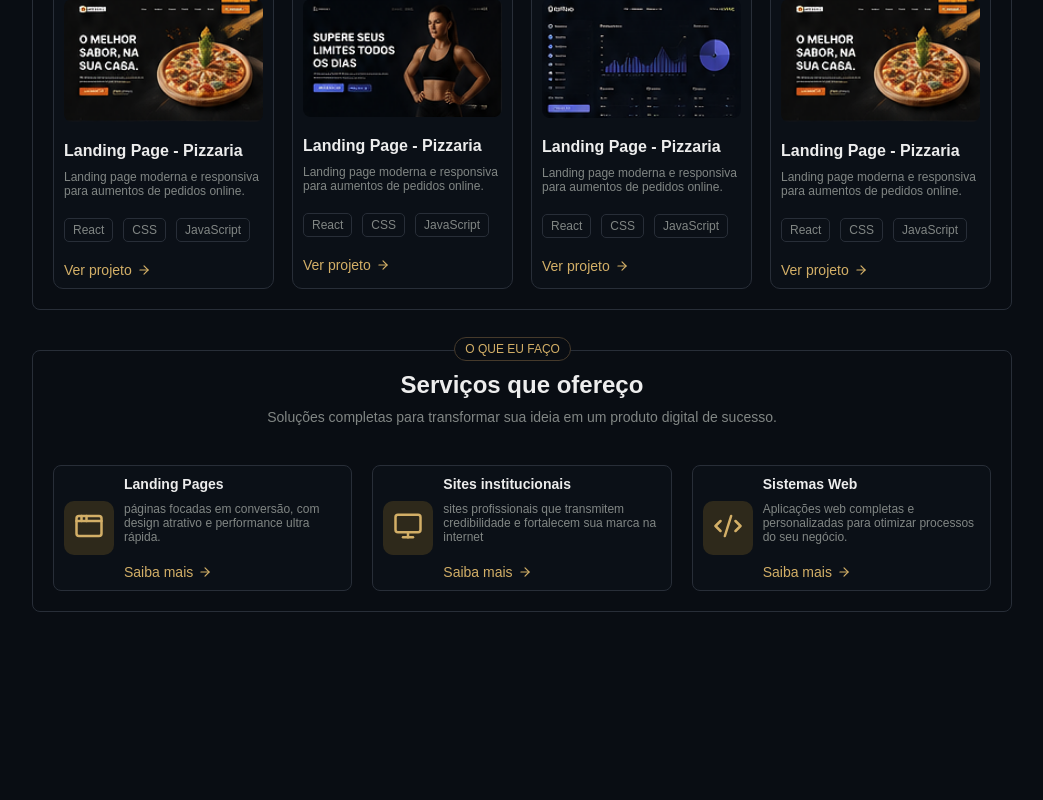
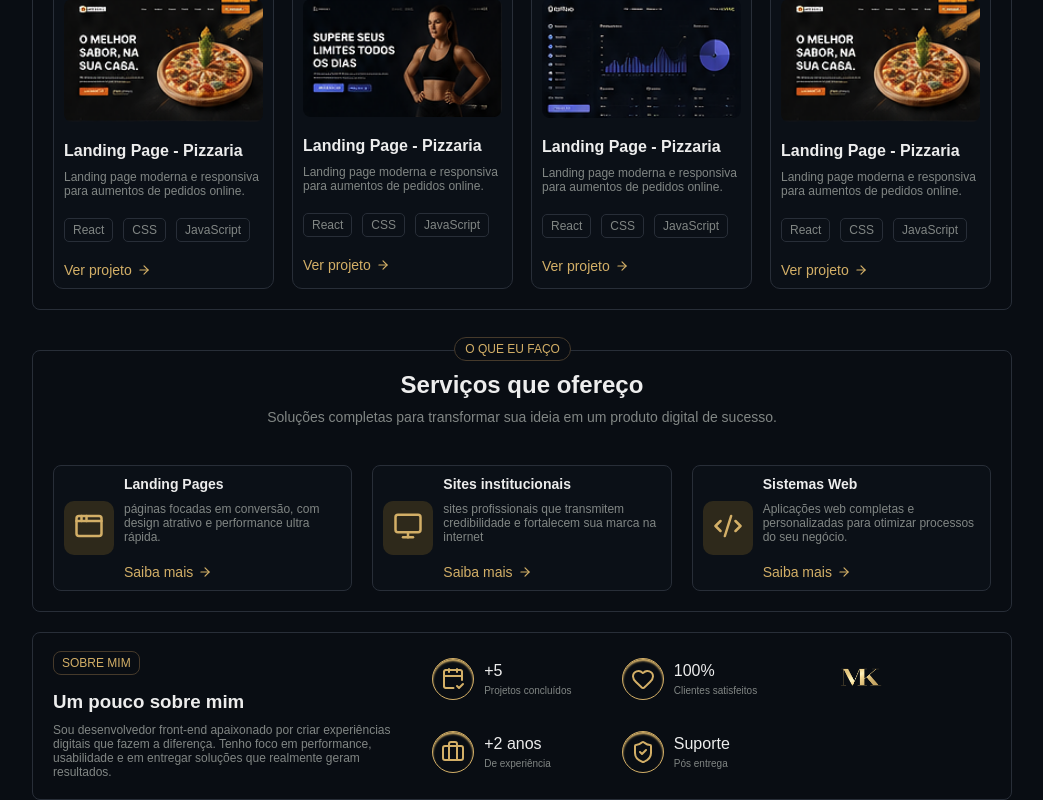
Before and after one commit to kabitschke/portfolio2.0, a Next.js app: page / in a window 1280 px wide. Shown: the part 745-1545 px from the top of the page, without its empty margins (118-1161 px from the left). Before the commit the page ends 1357 px from the top, so only its background shows below. Built offline with nearby package versions, Linux system fonts and the light colour scheme.

Commit message:
about me

```diff
--- a/src/app/page.tsx
+++ b/src/app/page.tsx
@@ -4,6 +4,7 @@ import styles from '@/app/page.module.css';
 import { Main } from '@/components/Main/page';
 import { Section } from '@/components/Section/page';
 import { SectionMake } from '@/components/SectionMake/page';
+import { SectionAbout } from '@/components/SectionAbout/page';
 
 export default function Home() {
 
@@ -15,6 +16,7 @@ export default function Home() {
       <Main />
       <Section />
       <SectionMake />
+      <SectionAbout />
 
 
 
--- /dev/null
+++ b/src/components/SectionAbout/page.module.css
@@ -0,0 +1,56 @@
+.container {
+    margin-top: 20px;
+    border-radius: 8px;
+    padding: 20px;
+    border: 1px solid var(--border-secondary);
+    display: grid;
+    grid-template-columns: 2fr 2fr 1fr;
+    gap: 20px;
+}
+
+.about span {
+    color: var(--dourado-color);
+    border: 1px solid var(--border-primary);
+    border-radius: 8px;
+    padding: 4px 8px;
+    font-size: 12px;
+}
+
+.about h3 {
+    margin-top: 20px;
+
+}
+
+.about p {
+    margin-top: 10px;
+    color: var(--text-secondary);
+    font-size: 12px;
+}
+
+.skills {
+    display: grid;
+    grid-template-columns: repeat(2, 1fr);
+    gap: 20px;
+}
+
+.skillsItems {
+    display: flex;
+    align-items: center;
+    gap: 10px;
+}
+
+.textSkill p {
+    padding-top: 5px;
+    font-size: 10px;
+    color: var(--text-secondary);
+}
+
+.icon {
+    display: flex;
+    align-items: center;
+    border: 1px solid var(--dourado-color);
+    border-radius: 50%;
+    padding: 8px;
+    color: var(--dourado-color);
+    box-shadow: inset 0 2px 2px var(--dourado-color);
+}
--- /dev/null
+++ b/src/components/SectionAbout/page.tsx
@@ -0,0 +1,73 @@
+import styles from '@/components/SectionAbout/page.module.css';
+import { Award, Briefcase, CalendarCheck, CalendarCheck2, Heart, HelpingHand, ShieldCheck, SquareArrowUp } from 'lucide-react';
+import Image from 'next/image';
+
+export const SectionAbout = () => {
+
+    return (
+        <section className={styles.container}>
+            <div className={styles.about}>
+
+                <span>SOBRE MIM</span>
+
+                <h3>Um pouco sobre mim</h3>
+
+                <p>Sou desenvolvedor front-end apaixonado por criar experiências digitais
+                    que fazem a diferença. Tenho foco em performance, usabilidade e em entregar
+                    soluções que realmente geram resultados.
+                </p>
+            </div>
+
+            <div className={styles.skills}>
+                <div className={styles.skillsItems}>
+                    <div className={styles.icon}>{<CalendarCheck2 />}</div>
+                    <div className={styles.textSkill}>
+                        <div>+5</div>
+                        <p>Projetos concluídos</p>
+                    </div>
+                </div>
+
+                <div className={styles.skillsItems}>
+                    <div className={styles.icon}>{<Heart />}</div>
+                    <div className={styles.textSkill}>
+                        <div>100%</div>
+                        <p>Clientes satisfeitos</p>
+                    </div>
+                </div>
+
+                <div className={styles.skillsItems}>
+                    <div className={styles.icon}>{<Briefcase />}</div>
+                    <div className={styles.textSkill}>
+                        <div>+2 anos</div>
+                        <p>De experiência</p>
+                    </div>
+                </div>
+
+                <div className={styles.skillsItems}>
+                    <div className={styles.icon}>{<ShieldCheck />}</div>
+                    <div className={styles.textSkill}>
+                        <div>Suporte</div>
+                        <p>Pós entrega</p>
+                    </div>
+                </div>
+
+            </div>
+
+
+            <div className={styles.photo}>
+                <Image
+                    src="/img/logo.png"
+                    alt='me'
+                    width={100}
+                    height={50}
+                    loading='eager'
+                />
+            </div>
+
+
+
+        </section>
+
+
+    );
+}
```
